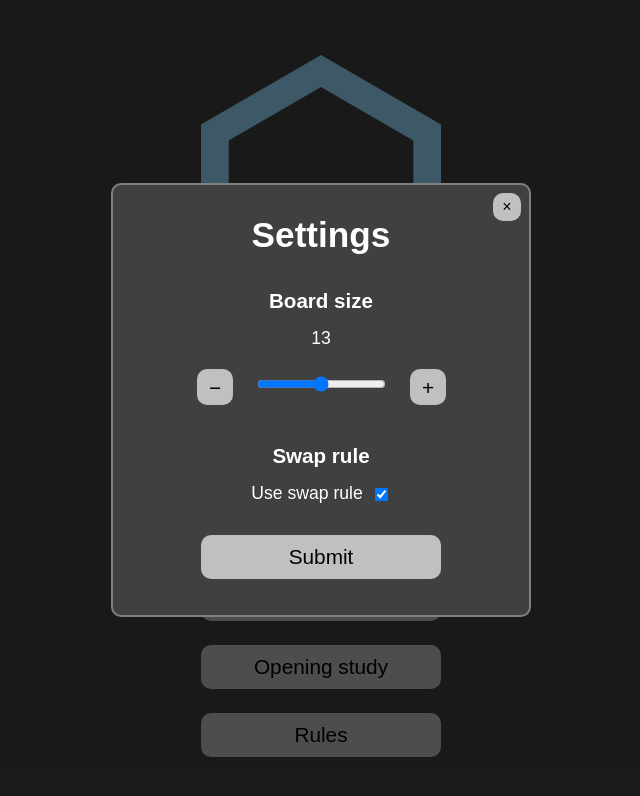
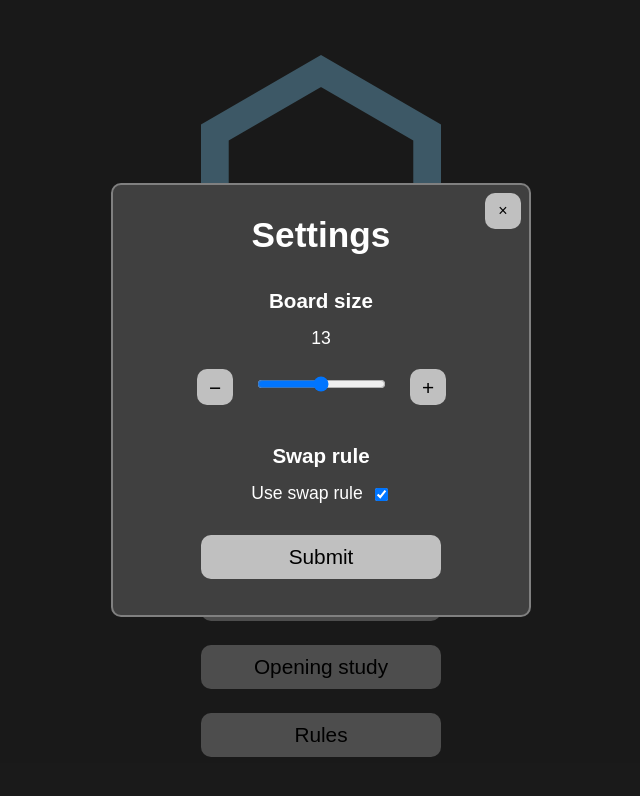
Before and after one commit to kevinsung/hexp2p, a React app: page / in a window 1280 px wide. Both pictures are taken after a click on the button "Play local game". Shown: the top 796 px of the page, without its empty margins (319-959 px from the left). Built offline with nearby package versions, Linux system fonts and the light colour scheme; no server answers.

Commit message:
resize x button

```diff
--- a/src/App.global.scss
+++ b/src/App.global.scss
@@ -482,8 +482,8 @@ a:hover {
   position: absolute;
   top: 8px;
   right: 8px;
-  width: 28px;
-  height: 28px;
+  width: 36px;
+  height: 36px;
   min-width: 0;
   margin: 0;
   padding: 0;
```
